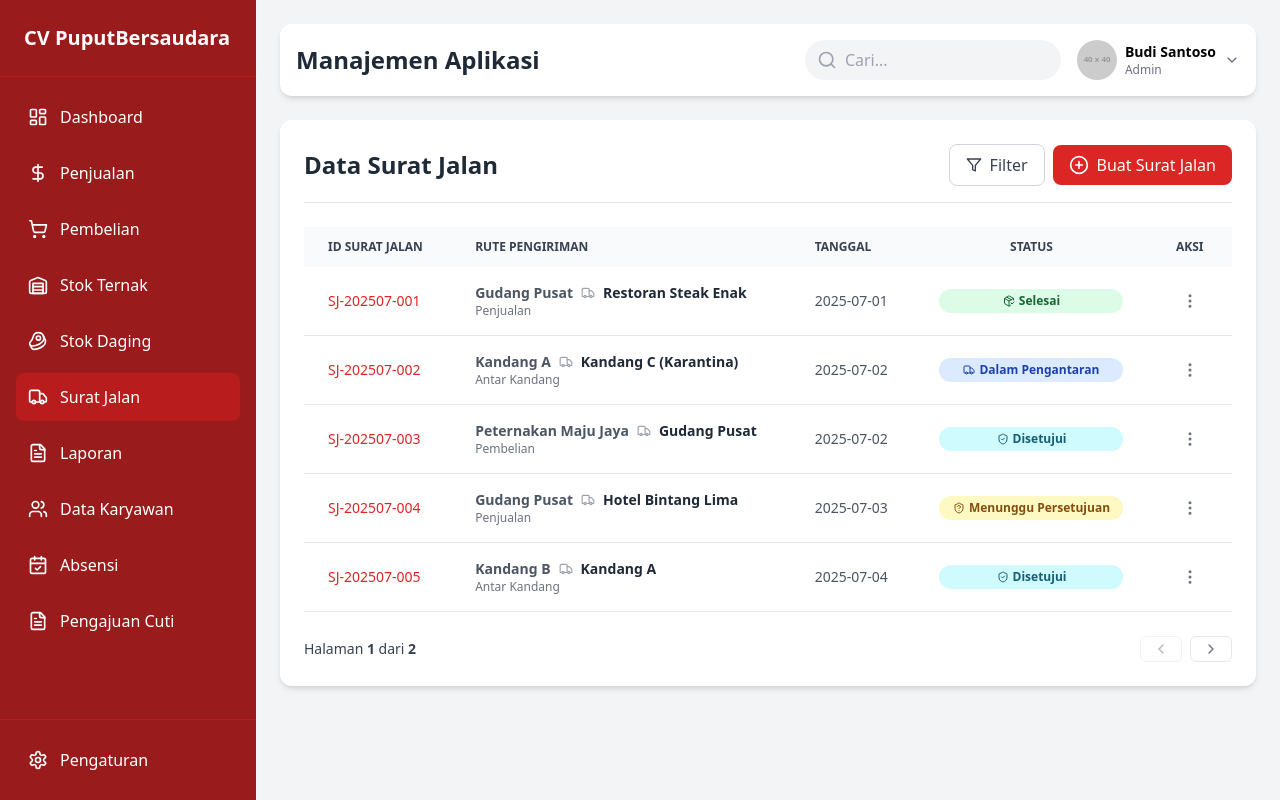
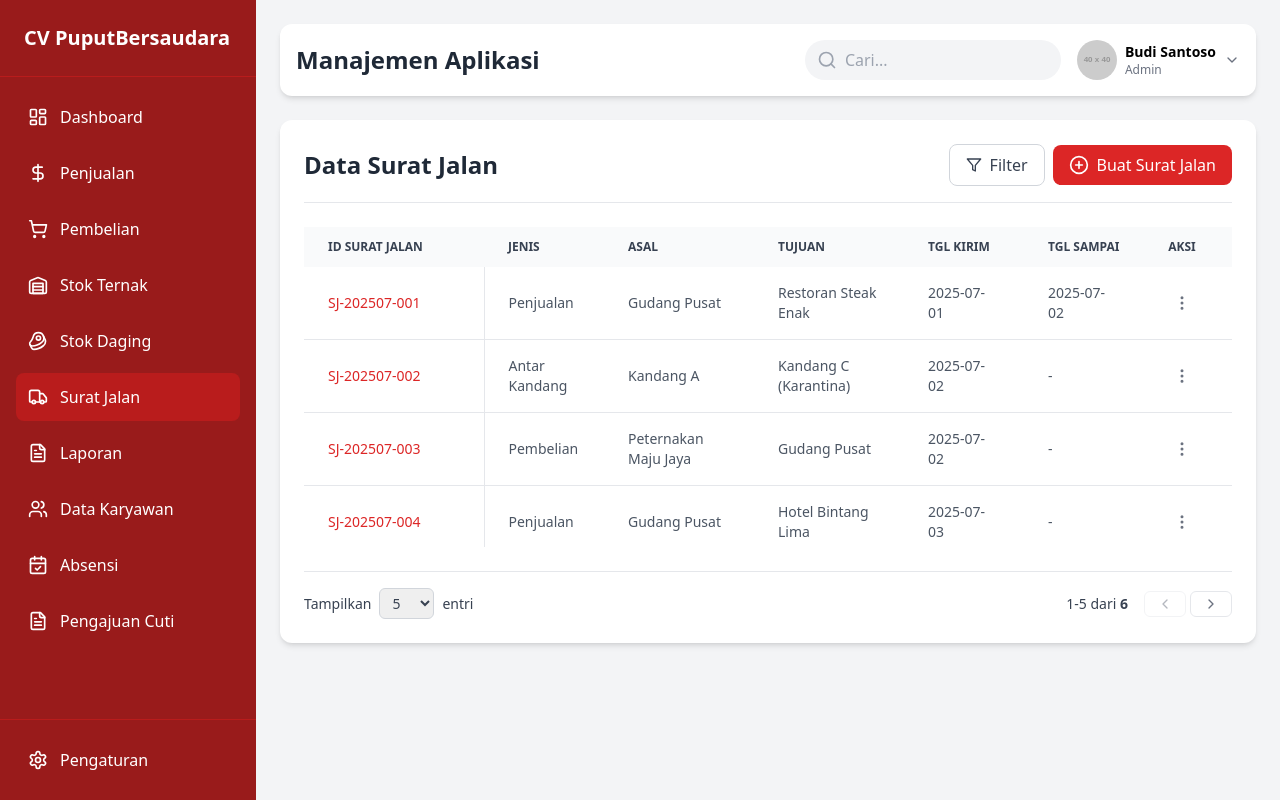
Before and after one commit to LittleKatyusha/Sapi, a React (Create React App) app: page / in a window 1280 px wide. Both pictures are taken after a click on the button "Surat Jalan". Built offline with nearby package versions, Linux system fonts and the light colour scheme.

Commit message:
change in data surat jalan

```diff
--- a/src/pages/DeliveryOrderPage.js
+++ b/src/pages/DeliveryOrderPage.js
@@ -136,6 +136,15 @@ const FilterModal = ({ isOpen, onClose, currentFilters, onApplyFilters }) => {
             <div className="bg-white rounded-2xl shadow-2xl max-w-lg w-full m-4 relative animate-fade-in-up">
                 <div className="flex justify-between items-center p-6 border-b"><h2 className="text-xl font-bold text-gray-800">Filter Surat Jalan</h2><button onClick={onClose} className="p-2 rounded-full hover:bg-gray-200 transition-colors"><CloseIcon size={24} className="text-gray-600" /></button></div>
                 <div className="p-6 space-y-4">
+                    <div>
+                        <label className="text-sm font-medium text-gray-700">Jenis</label>
+                        <select name="type" value={localFilters.type} onChange={handleInputChange} className="w-full mt-1 input-field">
+                            <option value="Semua">Semua</option>
+                            <option value="Penjualan">Penjualan</option>
+                            <option value="Pembelian">Pembelian</option>
+                            <option value="Antar Kandang">Antar Kandang</option>
+                        </select>
+                    </div>
                     <div><label className="text-sm font-medium text-gray-700">Asal</label><input type="text" name="origin" value={localFilters.origin} onChange={handleInputChange} placeholder="Cari asal..." className="w-full mt-1 input-field"/></div>
                     <div><label className="text-sm font-medium text-gray-700">Tujuan</label><input type="text" name="destination" value={localFilters.destination} onChange={handleInputChange} placeholder="Cari tujuan..." className="w-full mt-1 input-field"/></div>
                     <div><label className="text-sm font-medium text-gray-700">Status</label><select name="status" value={localFilters.status} onChange={handleInputChange} className="w-full mt-1 input-field"><option>Semua</option><option>Menunggu Persetujuan</option><option>Disetujui</option><option>Dalam Pengantaran</option><option>Selesai</option></select></div>
@@ -150,10 +159,36 @@ const FilterModal = ({ isOpen, onClose, currentFilters, onApplyFilters }) => {
     );
 };
 
-const Pagination = ({ totalItems, itemsPerPage, currentPage, onPageChange }) => {
+const Pagination = ({ totalItems, itemsPerPage, currentPage, onPageChange, onItemsPerPageChange }) => {
     const totalPages = Math.ceil(totalItems / itemsPerPage);
-    if (totalPages <= 1) return null;
-    return ( <div className="flex justify-between items-center mt-6"><span className="text-sm text-gray-700"> Halaman <span className="font-semibold">{currentPage}</span> dari <span className="font-semibold">{totalPages}</span></span><div className="flex space-x-2"><button onClick={() => onPageChange(currentPage - 1)} disabled={currentPage === 1} className="px-3 py-1 border rounded-md bg-white text-sm font-medium text-gray-500 hover:bg-gray-50 disabled:opacity-50 disabled:cursor-not-allowed"><ChevronLeft size={16}/></button><button onClick={() => onPageChange(currentPage + 1)} disabled={currentPage === totalPages} className="px-3 py-1 border rounded-md bg-white text-sm font-medium text-gray-500 hover:bg-gray-50 disabled:opacity-50 disabled:cursor-not-allowed"><ChevronRight size={16}/></button></div></div> );
+    if (totalItems === 0) {
+        return <div className="text-center text-gray-500 py-4">Tidak ada data untuk ditampilkan.</div>;
+    }
+
+    const startItem = (currentPage - 1) * itemsPerPage + 1;
+    const endItem = Math.min(currentPage * itemsPerPage, totalItems);
+
+    return (
+        <div className="flex flex-col sm:flex-row justify-between items-center mt-6 pt-4 border-t">
+            <div className="flex items-center gap-2 text-sm text-gray-700 mb-4 sm:mb-0">
+                <span>Tampilkan</span>
+                <select id="items-per-page" value={itemsPerPage} onChange={(e) => onItemsPerPageChange(Number(e.target.value))} className="border border-gray-300 rounded-md px-2 py-1 focus:outline-none focus:ring-1 focus:ring-red-500">
+                    <option value={5}>5</option>
+                    <option value={10}>10</option>
+                </select>
+                <span>entri</span>
+            </div>
+            {totalPages > 1 && (
+                <div className="flex items-center gap-4">
+                    <span className="text-sm text-gray-700">{startItem}-{endItem} dari <span className="font-semibold">{totalItems}</span></span>
+                    <div className="flex space-x-1">
+                        <button onClick={() => onPageChange(currentPage - 1)} disabled={currentPage === 1} className="px-3 py-1 border rounded-md bg-white text-sm font-medium text-gray-500 hover:bg-gray-50 disabled:opacity-50 disabled:cursor-not-allowed"><ChevronLeft size={16}/></button>
+                        <button onClick={() => onPageChange(currentPage + 1)} disabled={currentPage === totalPages} className="px-3 py-1 border rounded-md bg-white text-sm font-medium text-gray-500 hover:bg-gray-50 disabled:opacity-50 disabled:cursor-not-allowed"><ChevronRight size={16}/></button>
+                    </div>
+                </div>
+            )}
+        </div>
+    );
 };
 
 // --- KOMPONEN UTAMA HALAMAN ---
@@ -166,14 +201,14 @@ const DeliveryOrderPage = () => {
     const [itemToDelete, setItemToDelete] = useState(null);
     const [openActionMenuId, setOpenActionMenuId] = useState(null);
     const [currentPage, setCurrentPage] = useState(1);
-    const itemsPerPage = 5;
+    const [itemsPerPage, setItemsPerPage] = useState(5);
 
     const [filters, setFilters] = useState({
-        status: 'Semua', origin: '', destination: '', startDate: '', endDate: '',
+        status: 'Semua', origin: '', destination: '', startDate: '', endDate: '', type: 'Semua',
     });
 
     const resetFilters = () => {
-        setFilters({ status: 'Semua', origin: '', destination: '', startDate: '', endDate: '' });
+        setFilters({ status: 'Semua', type: 'Semua', origin: '', destination: '', startDate: '', endDate: '' });
         setCurrentPage(1);
     };
 
@@ -185,9 +220,9 @@ const DeliveryOrderPage = () => {
             if (startDate) startDate.setHours(0,0,0,0);
             if (endDate) endDate.setHours(23,59,59,999);
 
-            // PERBAIKAN: Menggunakan pengecekan yang lebih aman
             return (
                 (filters.status === 'Semua' || order.status === filters.status) &&
+                (filters.type === 'Semua' || order.type === filters.type) &&
                 ((order.origin || '').toLowerCase().includes(filters.origin.toLowerCase())) &&
                 ((order.destination || '').toLowerCase().includes(filters.destination.toLowerCase())) &&
                 (!startDate || orderDate >= startDate) &&
@@ -199,6 +234,11 @@ const DeliveryOrderPage = () => {
     const handleConfirmDelete = () => {
         setOrders(orders.filter(order => order.id !== itemToDelete.id));
         setItemToDelete(null);
+    };
+
+    const handleItemsPerPageChange = (value) => {
+        setItemsPerPage(value);
+        setCurrentPage(1);
     };
 
     const indexOfLastItem = currentPage * itemsPerPage;
@@ -216,36 +256,35 @@ const DeliveryOrderPage = () => {
                     </div>
                 </div>
 
-                <div className="overflow-x-auto">
-                    <table className="w-full min-w-max text-sm text-left text-gray-600">
+                <div className="overflow-x-auto min-h-[320px] max-h-[320px]">
+                    <table className="w-full text-sm text-left text-gray-600">
                         <thead className="text-xs text-gray-700 uppercase bg-gray-50">
                             <tr>
-                                <th className="px-6 py-3 whitespace-nowrap">ID Surat Jalan</th>
-                                <th className="px-6 py-3 whitespace-nowrap">Rute Pengiriman</th>
-                                <th className="px-6 py-3 hidden md:table-cell whitespace-nowrap">Tanggal</th>
-                                <th className="px-6 py-3 text-center whitespace-nowrap">Status</th>
-                                <th className="px-6 py-3 text-center whitespace-nowrap">Aksi</th>
+                                <th className="px-6 py-3 sticky left-0 bg-gray-50 z-20 min-w-[180px]">ID Surat Jalan</th>
+                                <th className="px-6 py-3 min-w-[120px]">Jenis</th>
+                                <th className="px-6 py-3 min-w-[150px]">Asal</th>
+                                <th className="px-6 py-3 min-w-[150px]">Tujuan</th>
+                                <th className="px-6 py-3 min-w-[120px]">Tgl Kirim</th>
+                                <th className="px-6 py-3 min-w-[120px]">Tgl Sampai</th>
+                                <th className="px-6 py-3 text-center min-w-[180px]">Status</th>
+                                <th className="px-6 py-3 text-center sticky right-0 bg-gray-50 z-20 min-w-[100px]">Aksi</th>
                             </tr>
                         </thead>
-                        <tbody>
+                        <tbody className="bg-white">
                             {currentOrders.map(order => (
-                                <tr key={order.id} className="bg-white border-b hover:bg-gray-50">
-                                    <td className="px-6 py-4 font-medium text-red-600">{order.id}</td>
-                                    <td className="px-6 py-4">
-                                        <div className="flex items-center gap-2">
-                                            <span className="font-semibold text-gray-600">{order.origin}</span>
-                                            <Truck size={14} className="text-gray-400"/>
-                                            <span className="font-semibold text-gray-800">{order.destination}</span>
-                                        </div>
-                                        <div className="text-xs text-gray-500">{order.type}</div>
-                                    </td>
-                                    <td className="px-6 py-4 hidden md:table-cell">{order.date}</td>
+                                <tr key={order.id} className="border-b hover:bg-gray-50 group">
+                                    <td className="px-6 py-4 font-medium text-red-600 sticky left-0 bg-white group-hover:bg-gray-50 z-10 border-r">{order.id}</td>
+                                    <td className="px-6 py-4">{order.type}</td>
+                                    <td className="px-6 py-4">{order.origin}</td>
+                                    <td className="px-6 py-4">{order.destination}</td>
+                                    <td className="px-6 py-4">{order.date}</td>
+                                    <td className="px-6 py-4">{order.completionDate || '-'}</td>
                                     <td className="px-6 py-4 text-center"><DeliveryStatusBadge status={order.status} /></td>
-                                    <td className="px-6 py-4 text-center">
+                                    <td className="px-6 py-4 text-center sticky right-0 bg-white group-hover:bg-gray-50 z-10 border-l">
                                          <div className="relative flex justify-center">
                                             <button onClick={() => setOpenActionMenuId(openActionMenuId === order.id ? null : order.id)} className="p-2 rounded-full text-gray-500 hover:bg-gray-100 hover:text-gray-800 transition-colors"><MoreVertical size={18}/></button>
                                             {openActionMenuId === order.id && (
-                                                <div className="absolute right-0 top-full mt-2 w-48 bg-white rounded-md shadow-lg z-10 border">
+                                                <div className="absolute right-0 top-full mt-2 w-48 bg-white rounded-md shadow-lg z-20 border">
                                                     <button onClick={() => {setItemToView(order); setOpenActionMenuId(null);}} className="w-full text-left flex items-center px-4 py-2 text-sm text-gray-700 hover:bg-gray-100"><Eye size={14} className="mr-2"/> Lihat Detail</button>
                                                     <button onClick={() => {setItemToEdit(order); setOpenActionMenuId(null);}} className="w-full text-left flex items-center px-4 py-2 text-sm text-gray-700 hover:bg-gray-100"><Edit size={14} className="mr-2"/> Edit Data</button>
                                                     <button onClick={() => {setItemToDelete(order); setOpenActionMenuId(null);}} className="w-full text-left flex items-center px-4 py-2 text-sm text-red-600 hover:bg-gray-100"><Trash2 size={14} className="mr-2"/> Hapus Data</button>
@@ -260,7 +299,13 @@ const DeliveryOrderPage = () => {
                     </table>
                 </div>
 
-                <Pagination totalItems={filteredOrders.length} itemsPerPage={itemsPerPage} currentPage={currentPage} onPageChange={setCurrentPage} />
+                <Pagination
+                    totalItems={filteredOrders.length}
+                    itemsPerPage={itemsPerPage}
+                    currentPage={currentPage}
+                    onPageChange={setCurrentPage}
+                    onItemsPerPageChange={handleItemsPerPageChange}
+                />
             </div>
 
             <AddEditDeliveryOrderModal isOpen={isAddModalOpen || !!itemToEdit} order={itemToEdit} onClose={() => {setIsAddModalOpen(false); setItemToEdit(null);}} />
```
